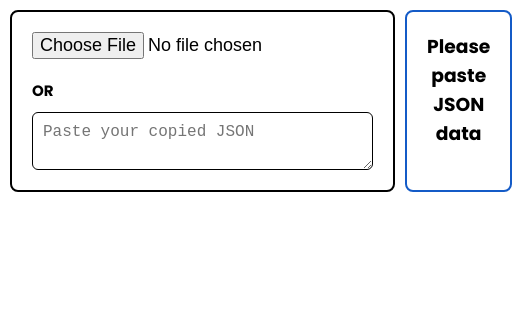
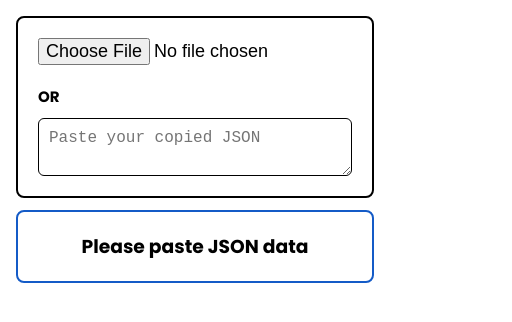
Before and after one commit to PatelPreyansh30/Frontend-Assignment, a React (Create React App) app: page / in a window 390 px wide. Shown: the top 322 px of the page, 512 px wide, since content can reach past the window. Built offline with nearby package versions, Linux system fonts and the light colour scheme.

Commit message:
responsive layout

```diff
--- a/src/App.css
+++ b/src/App.css
@@ -2,3 +2,17 @@
   margin: 10px;
   display: flex;
 }
+
+@media screen and (max-width: 1024px) and (min-width: 300px) {
+  .app {
+    display: flex;
+    flex-wrap: wrap;
+  }
+}
+
+@media screen and (min-width: 1025px) {
+  .app {
+    display: flex;
+    flex: 2;
+  }
+}
--- a/src/style/inputField.css
+++ b/src/style/inputField.css
@@ -14,18 +14,32 @@
 .inputField-main input[type=file] {
     font-size: 18px;
     margin-bottom: 10px;
-    text-align: center;
+    width: 100%;
 }
 
-.inputField-main > h5 {
+.inputField-main>h5 {
     font-size: 15px;
     margin: 10px 0;
 }
 
-.inputField-main > textarea {
+.inputField-main>textarea {
     width: 100%;
     font-size: 16px;
     padding: 10px;
     border: 1px solid black;
     border-radius: 6px;
 }
+
+@media screen and (max-width: 1024px) and (min-width: 300px) {
+    .inputField-main {
+        margin: 6px;
+    }
+}
+
+@media screen and (min-width: 1025px) {
+    .inputField-main input[type=file] {
+        font-size: 18px;
+        margin-bottom: 10px;
+        width: fit-content;
+    }
+}
--- a/src/style/previewField.css
+++ b/src/style/previewField.css
@@ -23,3 +23,9 @@
     border-radius: 6px;
     border: 1px solid var(--background-border);
 }
+
+@media screen and (max-width: 1024px) and (min-width: 300px) {
+    .previewField-main {
+        margin: 6px;
+    }
+}
```
